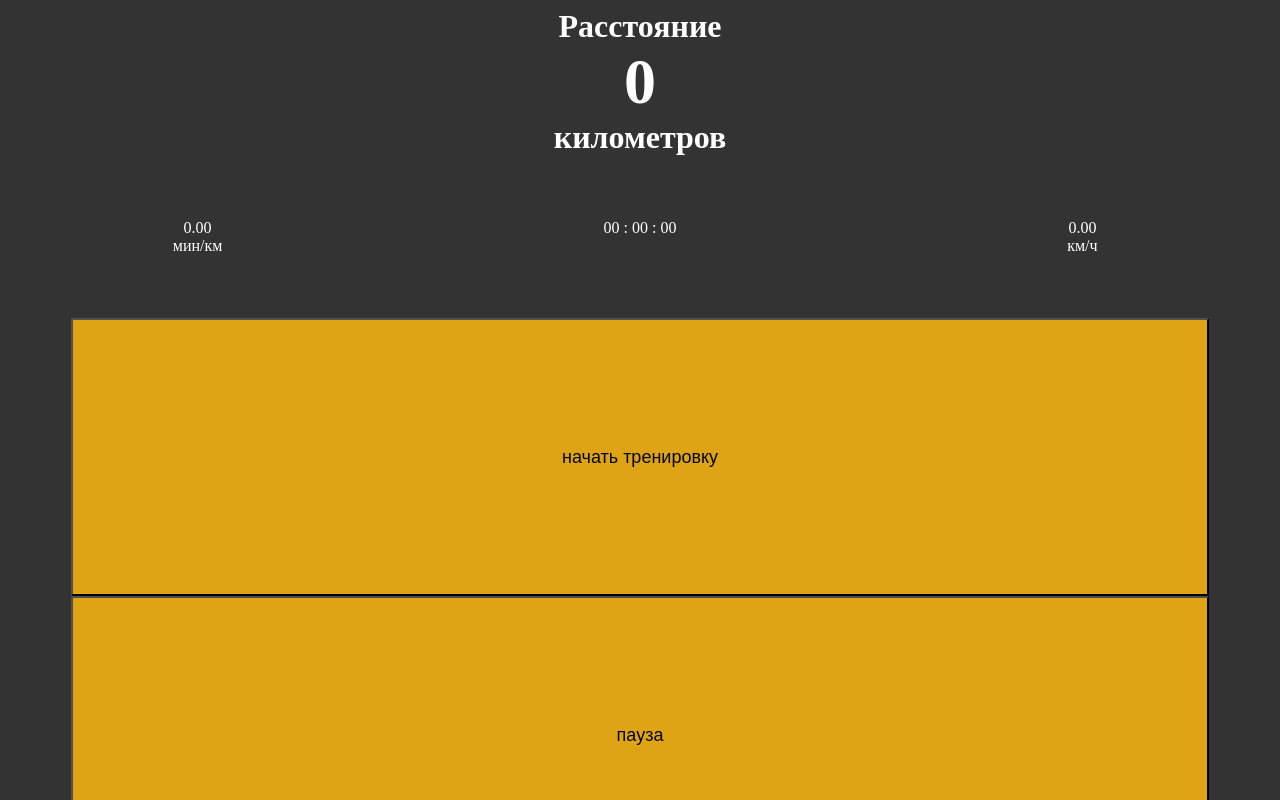
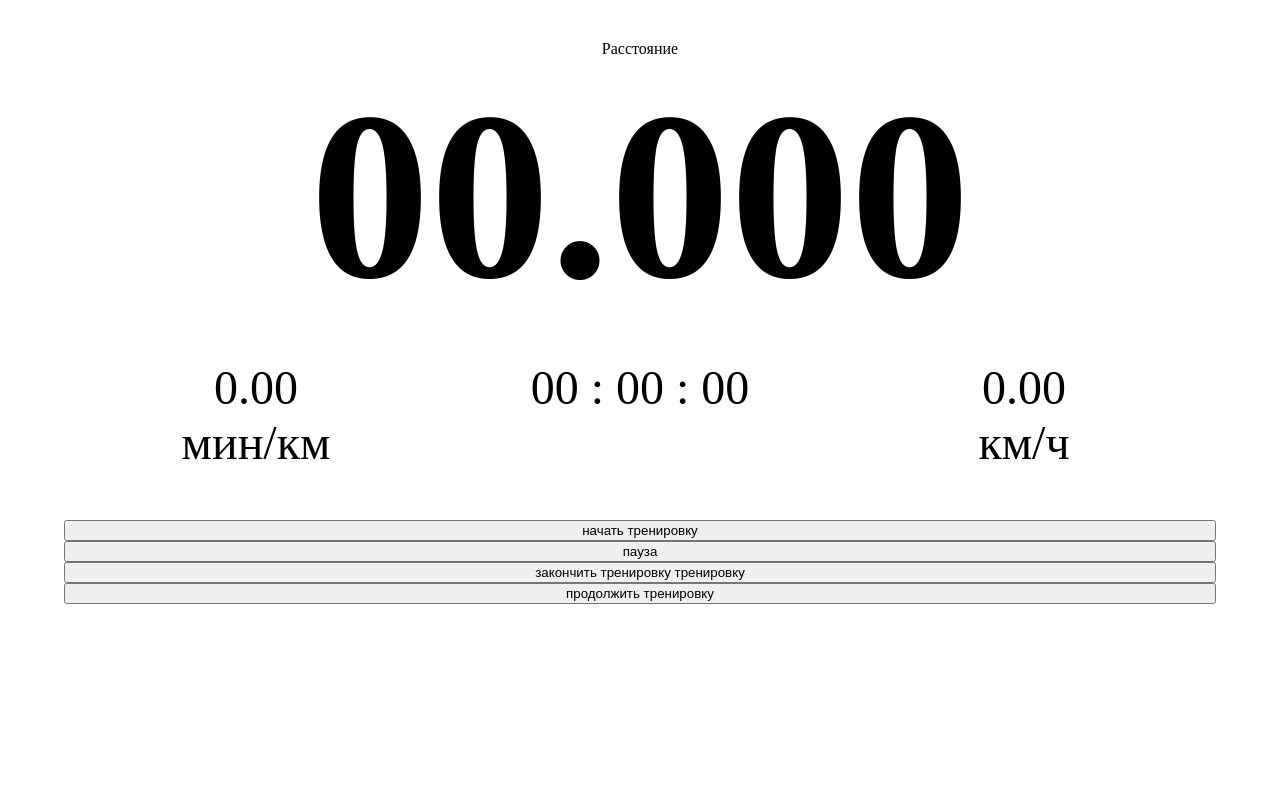
Before and after one commit to start1810/StartRun, a plain HTML site: page index.html in a window 1280 px wide. Shown: the top 800 px of the page. Drawn offline with Linux system fonts and the light colour scheme.

Commit message:
startrun test

```diff
--- a/index.html
+++ b/index.html
@@ -9,14 +9,13 @@
 <body>
   <div id='distance'>
     <p>Расстояние</p>
-    <h1 id="distanceinkm">0 </h1>
-    <p>километров</p>
+    <h1 id="distanceinkm">00.000</h1>
   </div>
-  <div id='speedminkm'>
+  <div id='speedminkm' class='secondlineelements'>
     <p>0.00</p>
     <p>мин/км</p>
   </div>
-  <div id="time">
+  <div id="time" class='secondlineelements'>
             <span class="digit" id="hr">
               00</span>
             <span class="txt">:</span>
@@ -26,7 +25,7 @@
             <span class="digit" id="sec">
               00</span>
         </div>
-  <div id='speedkmh'>
+  <div id='speedkmh' class='secondlineelements'>
     <p>0.00</p>
     <p>км/ч</p>
   </div>
--- a/scripts/new_counter_distance.js
+++ b/scripts/new_counter_distance.js
@@ -13,6 +13,7 @@ let currentLongitude = 0;
 startBtn1.addEventListener('click', function () {
   runFlag = true;
   countDistance();
+  startBtn1.remove();
 });
 
 pausedBtn1.addEventListener('click', function () {
--- a/styles/styles.css
+++ b/styles/styles.css
@@ -1,63 +1,30 @@
 body {
-	background: #333333;
-	color: white;
-	height: auto;
-	width: 0.5 * heidht;
+	margin: 5vh 5vw;
+}
+
+#distance {
 	text-align: center;
+	height: 40vh;
+}
+
+#distance h1 {
+	font-size: 30vh;
+	margin: 0;
+}
+
+.secondlineelements {
+	height: 20vh;
+	float: left;
+	width: 30vw;
+	text-align: center;
+	font-size: 6vh;
 }
 
 p {
 	margin: 0;
 }
 
-div {
-	margin: 5% 0%;
+button {
+	width: 90vw;
+	text-align: center;
 }
-
-button {
-	font-size: large;
-	background: #f1b112;
-	padding: 10%;
-	width: 90%;
-	opacity: 90%;
-}
-
-#distance {
-	position: relative;
-	height: 50%;
-	width: 100%;
-	text-align: center;
-	font-size: xx-large;
-	font-weight: bold;
-	margin: 0;
-}
-
-#distance h1 {
-	margin: 0;
-	font-size:
-}
-
-#speedminkm {
-	position: relative;
-	height: 20%;
-	width: 30%;
-	float: left;
-}
-
-#time {
-	position: relative;
-	height: 20%;
-	width: 40%;
-	float: left;
-}
-
-#speedkmh {
-	position: relative;
-	height: 20%;
-	width: 30%;
-	float: left;
-}
-
-.invisible {
-	display: none;
-}
```
